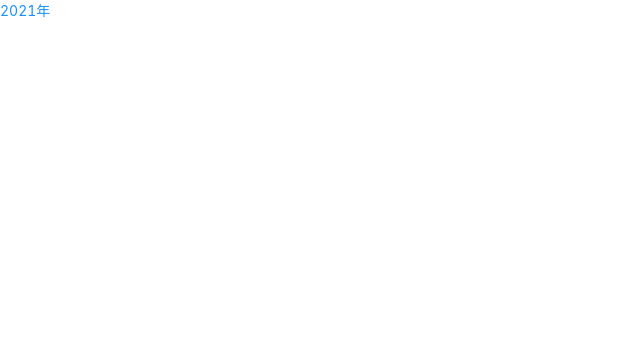
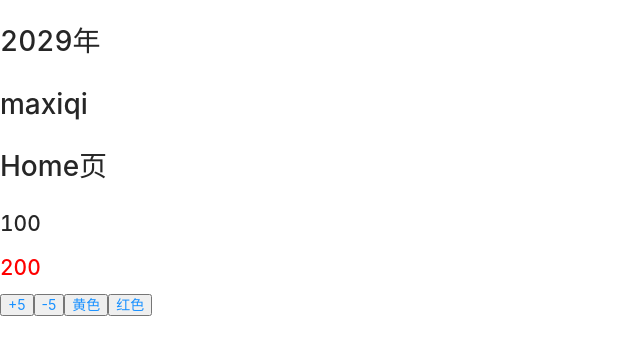
Before and after one commit to kittychenxx/shopping-software, a React (Create React App) app: page / in a window 1280 px wide. Shown: the top 354 px of the page, without its empty margins (0-640 px from the left). Built offline with nearby package versions, Linux system fonts and the light colour scheme.

Commit message:
添加了一个mobx使用的demo

```diff
--- a/src/index.tsx
+++ b/src/index.tsx
@@ -2,12 +2,17 @@ import React from 'react';
 import ReactDOM from 'react-dom';
 import './normalize.css';
 import App from './routers/index'
-import { Provider } from 'mobx-react'
-import store from './store'
+import AppStore from './stores'
+import {configure} from 'mobx'
+
+// mobx开启严格模式
+configure({ enforceActions: "observed"})
+
+// 将导出的store类成store实例
+let pageStore = new AppStore()
 
 ReactDOM.render(
-  <Provider store={store}>
-    <App/>
-  </Provider>,
+  // 需要在哪个组件用这个store直接将其作为props传给这个组件即可,不需要Provider
+  <App testStore={pageStore}/>,
   document.getElementById('root')
 );
--- /dev/null
+++ b/src/models/Home/color.tsx
@@ -0,0 +1,28 @@
+import {
+  observable,
+  makeObservable,
+  action
+} from 'mobx'
+
+export interface IColorType{
+  color: string
+  changeYellow():void
+  changeRed():void
+}
+
+class ColorStore {
+  constructor(){
+    makeObservable(this)
+  }
+  @observable color = 'red'
+  @action.bound
+  changeYellow(){
+    this.color = 'yellow'
+  }
+  @action.bound
+  changeRed(){
+    this.color = 'red'
+  }
+}
+
+export default ColorStore
--- /dev/null
+++ b/src/models/Home/count.tsx
@@ -0,0 +1,28 @@
+import {
+  observable,
+  makeObservable,
+  action
+} from 'mobx'
+
+export interface ICountType{
+  count: number
+  add(): void
+  minus(): void
+}
+
+class CountStore {
+  constructor(){
+    makeObservable(this)
+  }
+  @observable count = 100
+  @action.bound
+  add(){
+    this.count++
+  }
+  @action.bound
+  minus(){
+    this.count--
+  }
+}
+
+export default CountStore
--- /dev/null
+++ b/src/models/Home/countPlus.tsx
@@ -0,0 +1,27 @@
+import {
+  action,
+  computed
+} from 'mobx'
+import CountStore, {ICountType} from './count'
+
+export interface ICountChangeType extends ICountType{
+  addFive(): void
+  minusFive(): void
+  twoCount: number
+}
+
+class CountPlusStore extends CountStore {
+  @action.bound
+  addFive(){
+    this.count = this.count + 5
+  }
+  @action.bound
+  minusFive(){
+    this.count = this.count - 5
+  }
+  @computed get twoCount(){
+    return this.count * 2
+  }
+}
+
+export default CountPlusStore
--- /dev/null
+++ b/src/pages/Home/index.tsx
@@ -0,0 +1,18 @@
+import React from 'react'
+import {observer} from 'mobx-react'
+import {IHomeType} from '../../stores/Home'
+
+const Home: React.FC<IHomeType> = observer(props=>{
+  let {pageName, countCompute, colorChange} = props
+  return <div className='box'>
+    <h1>{pageName}</h1>
+    <h2>{countCompute.count}</h2>
+    <h2 style={{color: colorChange.color}}>{countCompute.twoCount}</h2>
+    <button onClick={countCompute.addFive}>+5</button>
+    <button onClick={countCompute.minusFive}>-5</button>
+    <button onClick={colorChange.changeYellow}>黄色</button>
+    <button onClick={colorChange.changeRed}>红色</button>
+  </div>
+})
+
+export default Home
--- a/src/routers/index.tsx
+++ b/src/routers/index.tsx
@@ -1,19 +1,40 @@
 import React from 'react'
 import '../sass/index.sass'
-import {
-  inject,
-  observer,
-} from 'mobx-react'
-// 数据引入
-@inject('store')
-// 事件监听
-@observer
+import {observer, inject} from 'mobx-react'
+import {autorun, reaction} from 'mobx'
+import HomeStore, {IHomeType} from '../stores/Home'
+import Home from '../pages/Home/'
 
-class App extends React.Component<any, any>{
-  render(){
-    let {store} = this.props
-    return <div className='box'>{store.time}</div>
-  }
+// observer(()=>{})用来监控hooks组件
+// inject('存储store的属性名')() 是个高阶组件类似redux的connect
+// autorun, reaction都是用来对
+
+let PageHomeStore:IHomeType = new HomeStore()
+
+interface IProps{
+  testStore: any
 }
 
-export default App
+const App: React.FC<IProps> = observer(props=>{
+  let {testStore} = props
+  let add =  testStore.addTodo
+  let unbound = testStore.unbound
+  let a = { add }
+  a.add = add
+  a.add('nihao')
+  unbound()
+  testStore.fn()
+  // 如果组件不用observer,还想监控数据采用autorun/reaction
+  // 前提是store中用过@observable修饰,不管当前组件有没有用observer修饰,
+  // 只要相应的数据变化了,reaction和autorun都会执行(推荐使用reaction)
+  autorun(()=>{console.log(testStore.name)})
+  reaction(()=>testStore.time, time=>{console.log(`time修改了: ${time}`)})
+
+  return <div className='box'>
+    <h1>{testStore.time}</h1>
+    <h1>{testStore.name}</h1>
+    <Home {...PageHomeStore}></Home>
+  </div>
+})
+
+export default inject('testStore')(App)
--- a/src/store/index.tsx
+++ /dev/null
@@ -1,21 +0,0 @@
-import {
-  observable,
-  action,
-  computed
-} from 'mobx'
-
-class AppStore {
-  @observable time = '2021年'
-  @observable todos:string[] = []
-  // 当所监听数据发生变化时,computed会重新执行
-  @computed get desc() {
-      return `${this.time} 还有${this.todos.length}条任务待完成`
-  }
-  @action addTodo(todo:string) {
-      this.todos.push(todo)
-  }
-}
-
-const store = new AppStore()
-
-export default store
--- /dev/null
+++ b/src/stores/Home.tsx
@@ -0,0 +1,23 @@
+import CountPlusStore, {ICountChangeType} from '../models/Home/countPlus'
+import ColorStore, {IColorType} from '../models/Home/color'
+import {observable,makeObservable} from 'mobx'
+
+export interface IHomeType{
+  pageName: string
+  countCompute: ICountChangeType
+  colorChange: IColorType
+}
+
+let countPlusStore = new CountPlusStore()
+let colorStore = new ColorStore()
+
+class HomeStore{
+  constructor(){
+    makeObservable(this)
+  }
+  @observable countCompute = countPlusStore
+  @observable colorChange = colorStore
+  @observable pageName = 'Home页'
+}
+
+export default HomeStore
--- /dev/null
+++ b/src/stores/index.tsx
@@ -0,0 +1,46 @@
+import {
+  observable,
+  action,
+  computed,
+  runInAction,
+  makeObservable
+} from 'mobx'
+
+class AppStore {
+  // 构造函数使用makeObservable使这个store可以被监控
+  constructor(){
+    makeObservable(this)
+  }
+  // 声明一个可以被监控的属性
+  @observable time = '2021年'
+  @observable name = 'hahahaha'
+  @observable todos: string[] = []
+  // 当所监听数据发生变化时,computed会重新执行
+  @computed get desc() {
+    return `${this.time} 还有${this.todos.length}条任务待完成`
+  }
+  @action addTodo(todo: string) {
+    // this.todos.push(todo)
+    console.log(this)
+  }
+  // @action.bound 可以保证this永远是当前实例(推荐使用)
+  @action.bound
+  unbound(){
+    console.log(this)
+  }
+  // 异步操作
+  // 严格模式下mobx的state必须用action修改,如果action中有异步操作需要用runInAction来修改state
+  @action.bound
+  fn = () => {
+    setTimeout(()=>{
+      runInAction(()=>{
+        this.name = 'maxiqi'
+        this.time = '2029年'
+        console.log(this);
+      })
+    }, 2000)
+  }
+}
+
+// store可以导出类,也可以new成实例后导出
+export default AppStore
```
